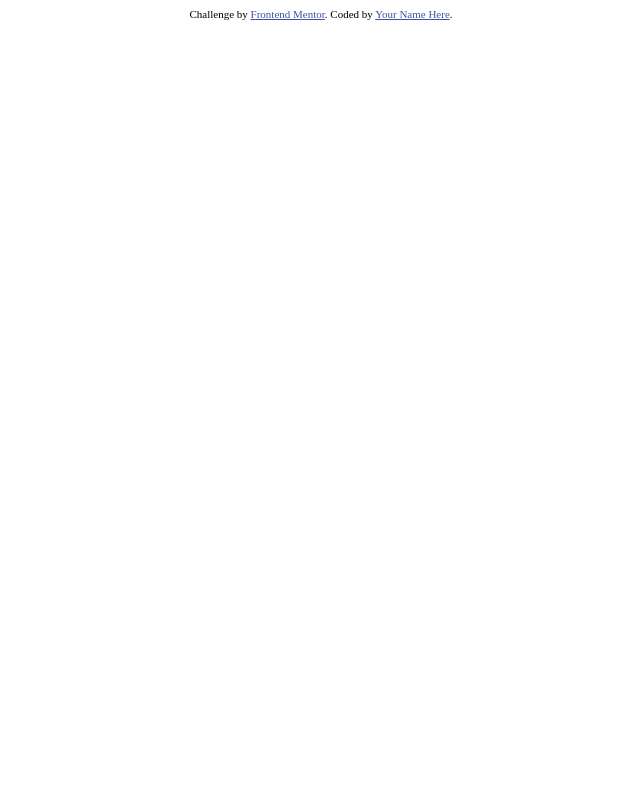
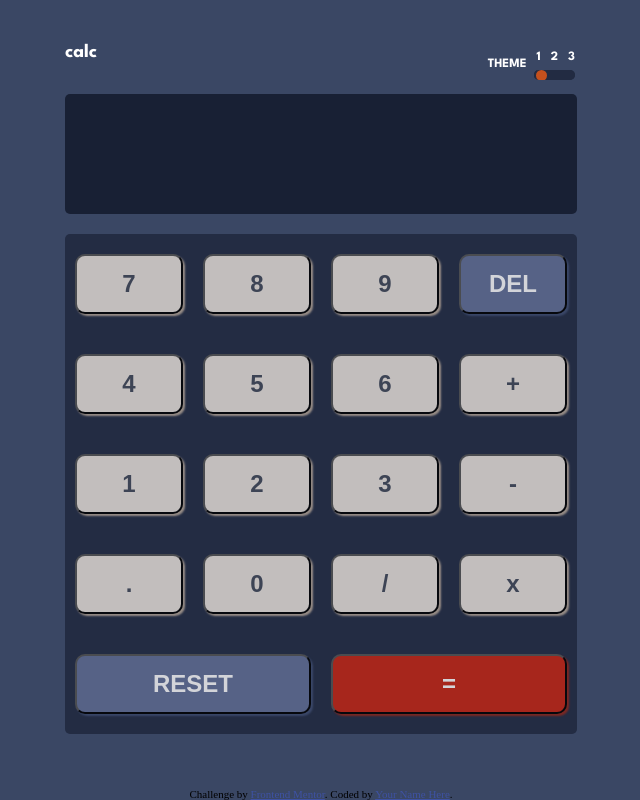
Before and after one commit to LiaPuigmi/calculadora, a plain HTML site: page index.html in a window 1280 px wide. Shown: the whole page, without its empty margins (319-959 px from the left). Drawn offline with Linux system fonts and the light colour scheme.

Commit message:
theme1 css

```diff
--- a/index.html
+++ b/index.html
@@ -1,26 +1,83 @@
 <!DOCTYPE html>
 <html lang="en">
   <head>
-  <meta charset="UTF-8">
-  <meta name="viewport" content="width=device-width, initial-scale=1.0"> <!-- displays site properly based on user's device -->
-
-  <link rel="icon" type="image/png" sizes="32x32" href="./images/favicon-32x32.png">
-
+    <meta charset="UTF-8" />
+    <meta name="viewport" content="width=device-width, initial-scale=1.0" />
+    <!-- displays site properly based on user's device -->
+    <link
+      rel="icon"
+      type="image/png"
+      sizes="32x32"
+      href="./images/favicon-32x32.png"
+    />
     <title>Frontend Mentor | Calculator app</title>
-
-  <!-- Feel free to remove these styles or customise in your own stylesheet 👍 -->
-  <style>
-    .attribution { font-size: 11px; text-align: center; }
-    .attribution a { color: hsl(228, 45%, 44%); }
-  </style>
+    <link rel="stylesheet" href="style.css" />
   </head>
   <body>
-
-
+    <div class="calculadora">
+      <div class="theme">
+        <div class="letters">calc</div>
+        <div class="theme_what">
+          <div class="letters">THEME</div>
+          <div class="slider">
+            <div class="columna">
+              <div class="letters">1</div>
+              <div class="letters">2</div>
+              <div class="letters">3</div>
+            </div>
+            <div class="sliderFinal">
+              <input
+                type="range"
+                min="1"
+                max="3"
+                value="1"
+                class="sliderFine"
+                id="myRange2"
+              />
+            </div>
+          </div>
+        </div>
+      </div>
+      <div class="pantalla">
+        <span class="result"></span>
+      </div>
+      <div class="main_container">
+        <div class="column">
+          <button class="number">7</button>
+          <button class="number">8</button>
+          <button class="number">9</button>
+          <button class="borrar">DEL</button>
+        </div>
+        <div class="column">
+          <button class="number">4</button>
+          <button class="number">5</button>
+          <button class="number">6</button>
+          <button class="number">+</button>
+        </div>
+        <div class="column">
+          <button class="number">1</button>
+          <button class="number">2</button>
+          <button class="number">3</button>
+          <button class="number">-</button>
+        </div>
+        <div class="column">
+          <button class="number">.</button>
+          <button class="number">0</button>
+          <button class="number">/</button>
+          <button class="number">x</button>
+        </div>
+        <div class="column">
+          <button class="borrar">RESET</button>
+          <button class="igual">=</button>
+        </div>
+      </div>
+    </div>
 
     <div class="attribution">
-    Challenge by <a href="https://www.frontendmentor.io?ref=challenge" target="_blank">Frontend Mentor</a>.
-    Coded by <a href="#">Your Name Here</a>.
+      Challenge by
+      <a href="https://www.frontendmentor.io?ref=challenge" target="_blank"
+        >Frontend Mentor</a
+      >. Coded by <a href="#">Your Name Here</a>.
     </div>
   </body>
 </html>
--- /dev/null
+++ b/style.css
@@ -0,0 +1,218 @@
+@import url('https://fonts.googleapis.com/css2?family=League+Spartan:wght@700&display=swap');
+
+body{
+    margin: 0px;
+    padding: 0px;
+    box-sizing: border-box;
+    display: flex;
+    flex-direction: column;
+    justify-content: center;
+    align-items: center;
+    height: 100vh;
+    width: 100%;
+    background: hsl(222, 26%, 31%);
+}
+
+.calculadora{
+    width: 40%;
+    display: flex;
+    flex-direction: column;
+    justify-content: center;
+    align-items: center;
+    height: 100vh;
+}
+
+.calculadora .theme{
+    width: 100%;
+    height: 5vh;
+    display: flex;
+    flex-direction: row;
+    justify-content: space-between;
+
+}
+
+.calculadora .theme .letters{
+    color: hsl(0, 0%, 100%);
+    font-size: 1.2rem;
+    font-family: 'League Spartan', sans-serif;
+
+}
+
+.calculadora .theme .theme_what{
+    display: flex;
+    flex-direction: row;
+    justify-content: flex-end;
+    align-items: center;
+}
+
+.calculadora .theme .theme_what .letters{
+    color: hsl(0, 0%, 100%);
+    font-size: 0.8rem;
+    font-family: 'League Spartan', sans-serif;
+    margin: 5px;
+}
+
+.calculadora .theme .theme_what .slider{
+    display: flex;
+    flex-direction: column;
+    align-items: stretch;
+    width: 25%;
+}
+
+.calculadora .theme .theme_what .columna{
+    display: flex;
+    flex-direction: row;
+    justify-content: space-between;
+}
+
+.calculadora .theme .theme_what .sliderFinal{
+    display: flex;
+    flex-direction: row;
+    justify-content: space-between;
+
+}
+
+input{
+    -webkit-appearance: none;
+    appearance: none;
+    width: 100%;
+    height: 10px;
+    outline: none;
+    overflow: hidden;
+    opacity: 0.7;
+    -webkit-transition: .2s;
+    transition: opacity .2s;
+    border-radius: 5px;
+    background: hsl(224, 36%, 15%);
+
+}
+
+input::-webkit-slider-runnable-track {
+    height: 15px;
+    background: hsl(224, 36%, 15%);
+    border-radius: 5px;
+  }
+
+  input::-moz-range-track {
+    height: 15px;
+    background: hsl(224, 36%, 15%);
+    border-radius: 16px;
+  }
+
+  input::-webkit-slider-thumb {
+    -webkit-appearance: none;
+    appearance: none;
+    height: 15px;
+    width: 15px;
+    background-color: #f50;
+    border-radius: 50%;
+    border: 2px solid hsl(224, 36%, 15%);
+    box-shadow: -407px 0 0 400px hsl(224, 36%, 15%);
+  }
+
+ input::-moz-range-thumb {
+    height: 15px;
+    width: 15px;
+    background-color: #fff;
+    border-radius: 50%;
+    border: 1px solid hsl(224, 36%, 15%);
+    box-shadow: -407px 0 0 400px hsl(224, 36%, 15%);
+  }
+
+input:hover {
+    opacity: 1;
+    cursor: pointer;
+  }
+
+.calculadora .pantalla{
+    width: 100%;
+    display: flex;
+    flex-direction: row;
+    justify-content: center;
+    border-radius: 5px;
+    margin: 10px;
+    height: 15vh;
+    background-color: hsl(224, 36%, 15%);
+}
+
+.calculadora .main_container{
+    display: flex;
+    flex-direction: column;
+    justify-content: center;
+    align-items: center;
+    margin: 10px;
+    border-radius: 5px;
+    width: 100%;
+    background-color: hsl(223, 31%, 20%);
+}
+
+.calculadora .main_container .column{
+    display: flex;
+    flex-direction: row;
+    justify-content: stretch;
+    align-items: stretch;
+    padding: 10px;
+    width: 100%;
+    height: 10vh;
+}
+
+.calculadora .main_container .column button{
+    display: flex;
+    flex-direction: row;
+    justify-content: center;
+    align-items: center;
+    margin: 10px;
+    padding: 10px;
+    width: 100%;
+    opacity: 0.8;
+    -webkit-transition: .2s;
+    transition: opacity .2s;
+}
+
+.calculadora .main_container .column .borrar:hover{
+    cursor: pointer;
+    opacity: 1;
+    background-color: hsl(223, 100%, 83%);
+}
+
+.calculadora .main_container .column .number:hover{
+    cursor: pointer;
+    opacity: 1;
+    background-color: hsl(0, 0%, 100%);
+}
+
+.calculadora .main_container .column .igual:hover{
+    cursor: pointer;
+    opacity: 1;
+    background-color: hsl(6, 100%, 70%);
+}
+
+.calculadora .main_container .column .number{
+    background-color: hsl(30, 25%, 89%);
+    box-shadow: 2px 2px 2px hsl(28, 16%, 65%);
+    border-radius: 10px;
+    color: hsl(221, 14%, 31%);
+    font-size: 1.5rem;
+    font-weight: 700;
+}
+
+.calculadora .main_container .column .borrar{
+    background-color: hsl(225, 21%, 49%);
+    box-shadow: 2px 2px 2px hsl(224, 28%, 35%);
+    border-radius: 10px;
+    color: hsl(0, 0%, 100%);
+    font-size: 1.5rem;
+    font-weight: 700;
+}
+
+.calculadora .main_container .column .igual{
+    background-color: hsl(6, 83%, 43%);
+    box-shadow: 2px 2px 2px hsl(6, 70%, 34%);
+    border-radius: 10px;
+    color: hsl(0, 0%, 100%);
+    font-size: 1.5rem;
+    font-weight: 700;
+}
+
+.attribution { font-size: 11px; text-align: center; }
+.attribution a { color: hsl(228, 45%, 44%); }
```
Lines whose indentation alone changed are shown as unchanged.
